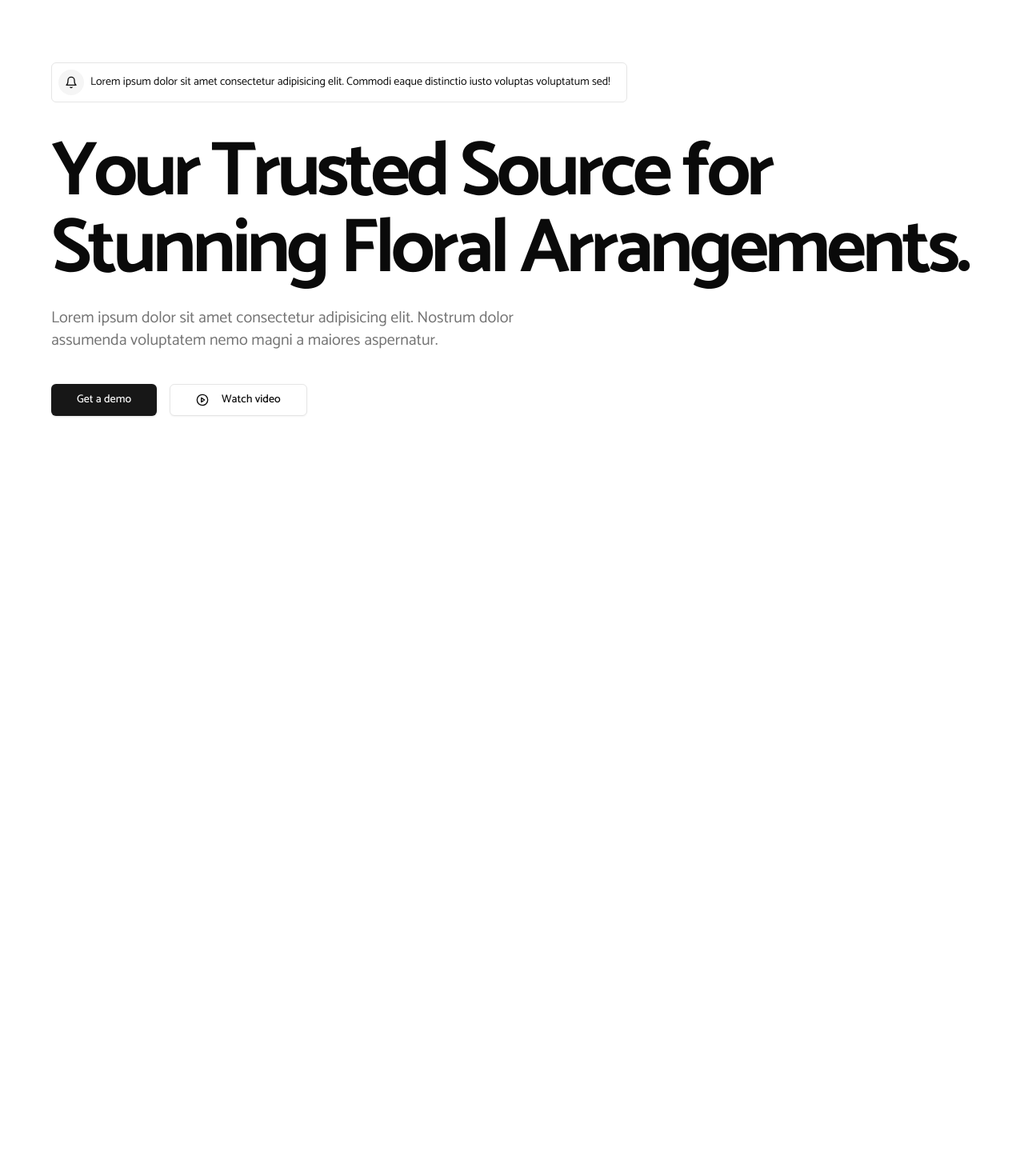
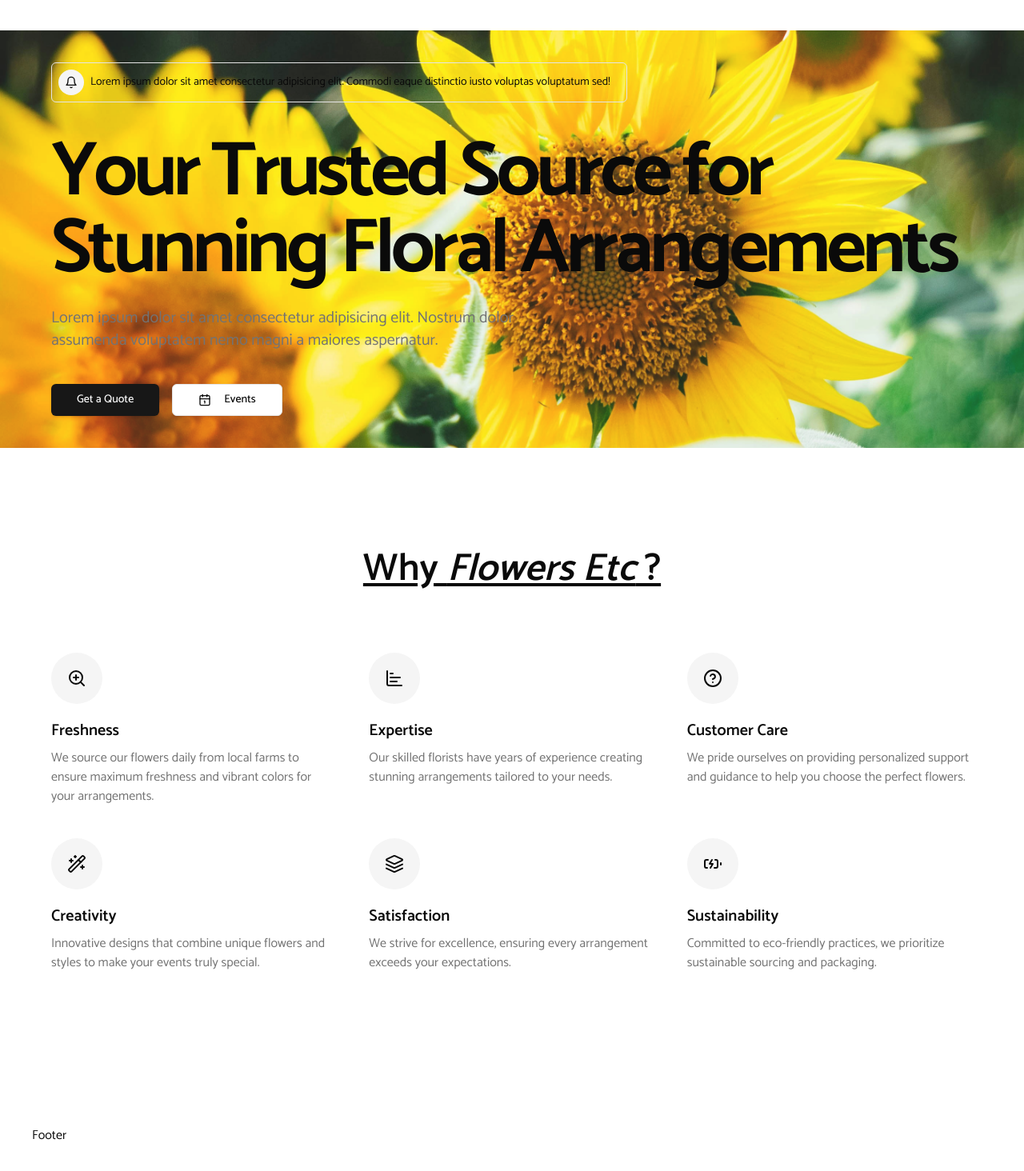
Before and after one commit to 1deyce/flowers-etc, a Next.js app: page / in a window 1280 px wide. Shown: the part 98-1562 px from the top of the page at 80% size. Before the commit the page ends 800 px from the top, so only its background shows below. Built offline with nearby package versions, Linux system fonts and the light colour scheme.

Commit message:
Added About section

```diff
--- a/app/events/page.tsx
+++ b/app/events/page.tsx
@@ -4,9 +4,9 @@ interface Props {}
 
 const Page: NextPage<Props> = ({}) => {
     return (
-        <div>
+        <section className='py-10 px-16'>
             Events Page
-        </div>
+        </section>
     )
 }
 
--- a/app/layout.tsx
+++ b/app/layout.tsx
@@ -3,6 +3,8 @@ import { Catamaran } from "next/font/google";
 import localFont from "next/font/local";
 import "./globals.css";
 import Nav from "@/components/shared/Nav";
+import Footer from "@/components/shared/Footer";
+import { Toaster } from "@/components/ui/sonner";
 
 export const metadata: Metadata = {
     title: "Flowers Etc.",
@@ -25,6 +27,8 @@ export default function RootLayout({
             >
                 <Nav />
                 {children}
+                <Toaster />
+                <Footer />
             </body>
         </html>
     );
--- a/app/page.tsx
+++ b/app/page.tsx
@@ -1,10 +1,11 @@
+import About from "@/components/homepage/About";
 import Hero from "@/components/homepage/Hero";
-import Nav from "@/components/shared/Nav";
 
 export default function Home() {
     return (
         <>
             <Hero />
+            <About />
         </>
     );
 }
--- /dev/null
+++ b/components/homepage/About.tsx
@@ -0,0 +1,74 @@
+import {
+    BarChartHorizontal,
+    BatteryCharging,
+    CircleHelp,
+    Layers,
+    WandSparkles,
+    ZoomIn,
+} from 'lucide-react';
+
+const reasons = [
+    {
+        title: 'Freshness',
+        description:
+            'We source our flowers daily from local farms to ensure maximum freshness and vibrant colors for your arrangements.',
+        icon: <ZoomIn className="size-6" />,
+    },
+    {
+        title: 'Expertise',
+        description:
+            'Our skilled florists have years of experience creating stunning arrangements tailored to your needs.',
+        icon: <BarChartHorizontal className="size-6" />,
+    },
+    {
+        title: 'Customer Care',
+        description:
+            'We pride ourselves on providing personalized support and guidance to help you choose the perfect flowers.',
+        icon: <CircleHelp className="size-6" />,
+    },
+    {
+        title: 'Creativity',
+        description:
+            'Innovative designs that combine unique flowers and styles to make your events truly special.',
+        icon: <WandSparkles className="size-6" />,
+    },
+    {
+        title: 'Satisfaction',
+        description:
+            'We strive for excellence, ensuring every arrangement exceeds your expectations.',
+        icon: <Layers className="size-6" />,
+    },
+    {
+        title: 'Sustainability',
+        description:
+            'Committed to eco-friendly practices, we prioritize sustainable sourcing and packaging.',
+        icon: <BatteryCharging className="size-6" />,
+    },
+];
+
+const About = () => {
+    return (
+        <section className="py-32 px-16">
+            <div className="">
+                <div className="mb-10 md:mb-20">
+                    <h2 className="mb-2 text-center text-3xl font-semibold lg:text-5xl underline underline-offset-4">
+                        Why <span className='italic'>Flowers Etc</span> ?
+                    </h2>
+                </div>
+                <div className="grid gap-10 md:grid-cols-2 lg:grid-cols-3">
+                    {reasons.map((reason, i) => (
+                        <div key={i} className="flex flex-col">
+                            <div className="mb-5 flex size-16 items-center justify-center rounded-full bg-accent">
+                                {reason.icon}
+                            </div>
+                            <h3 className="mb-2 text-xl font-semibold">{reason.title}</h3>
+                            <p className="text-muted-foreground">{reason.description}</p>
+                        </div>
+                    ))}
+                </div>
+            </div>
+        </section>
+    );
+};
+
+    export default About;
--- a/components/homepage/Hero.tsx
+++ b/components/homepage/Hero.tsx
@@ -1,12 +1,20 @@
-import { Bell, PlayCircle } from 'lucide-react';
-
+import { Bell, Calendar1 } from 'lucide-react';
 import { Badge } from '@/components/ui/badge';
 import { Button } from '@/components/ui/button';
+import Image from 'next/image';
 
 const Hero = () => {
     return (
-        <section className="py-10 px-16">
-            <div className="container">
+        <section className="py-10 px-16 bg-[url('/images/sunflower.jpg') bg-cover bg-center h-full w-full relative">
+            <div className="absolute inset-0 -z-50 opacity-90">
+                <Image
+                    src="/images/sunflower.jpg"
+                    alt="Sunflower"
+                    layout="fill"
+                    objectFit="cover"
+                />
+            </div>
+            <div className="z-50">
                 <Badge
                     variant="outline"
                     className="mb-4 max-w-full text-sm font-normal lg:mb-10 lg:py-2 lg:pl-2 lg:pr-5"
@@ -20,7 +28,7 @@ const Hero = () => {
                     </p>
                 </Badge>
                 <h1 className="mb-6 text-4xl font-bold leading-none tracking-tighter md:text-[7vw] lg:text-8xl">
-                    Your Trusted Source for Stunning Floral Arrangements.
+                    Your Trusted Source for Stunning Floral Arrangements
                 </h1>
                 <p className="max-w-2xl text-muted-foreground md:text-[2vw] lg:text-xl">
                     Lorem ipsum dolor sit amet consectetur adipisicing elit. Nostrum dolor
@@ -28,11 +36,11 @@ const Hero = () => {
                 </p>
                 <div className="mt-6 flex flex-col gap-4 sm:flex-row lg:mt-10">
                     <Button size={'lg'} className="w-full md:w-auto">
-                        Get a demo
+                        Get a Quote
                     </Button>
                     <Button size={'lg'} variant={'outline'} className="w-full md:w-auto">
-                        <PlayCircle className="mr-2 size-4" />
-                        Watch video
+                        <Calendar1 className="mr-2 size-4" />
+                        Events
                     </Button>
                 </div>
             </div>
--- /dev/null
+++ b/components/shared/Footer.tsx
@@ -0,0 +1,13 @@
+
+
+const Footer = () => {
+    return (
+        <section className="py-16 px-10">
+            <div>
+                Footer
+            </div>
+        </section>
+    )
+};
+
+export default Footer;
--- a/components/shared/Nav.tsx
+++ b/components/shared/Nav.tsx
@@ -203,7 +203,7 @@ const Nav = () => {
                         </a>
                     </div>
                 </div>
-                <div className="flex gap-2">
+                <div className="flex gap-2 justify-center">
                     {/* TODO: Add Social Links here in place of auth ctas */}
                     <Button variant={'outline'}>Log in</Button>
                     <Button>Sign up</Button>
@@ -344,7 +344,7 @@ const Nav = () => {
                             <a
                             className={cn(
                                 buttonVariants({
-                                variant: 'ghost',
+                                    variant: 'ghost',
                                 }),
                                 'justify-start text-muted-foreground',
                             )}
@@ -355,7 +355,7 @@ const Nav = () => {
                             <a
                             className={cn(
                                 buttonVariants({
-                                variant: 'ghost',
+                                    variant: 'ghost',
                                 }),
                                 'justify-start text-muted-foreground',
                             )}
@@ -366,7 +366,7 @@ const Nav = () => {
                             <a
                             className={cn(
                                 buttonVariants({
-                                variant: 'ghost',
+                                    variant: 'ghost',
                                 }),
                                 'justify-start text-muted-foreground',
                             )}
--- /dev/null
+++ b/components/ui/sonner.tsx
@@ -0,0 +1,31 @@
+"use client"
+
+import { useTheme } from "next-themes"
+import { Toaster as Sonner } from "sonner"
+
+type ToasterProps = React.ComponentProps<typeof Sonner>
+
+const Toaster = ({ ...props }: ToasterProps) => {
+    const { theme = "system" } = useTheme()
+
+    return (
+        <Sonner
+            theme={theme as ToasterProps["theme"]}
+            className="toaster group"
+            toastOptions={{
+                classNames: {
+                    toast:
+                        "group toast group-[.toaster]:bg-background group-[.toaster]:text-foreground group-[.toaster]:border-border group-[.toaster]:shadow-lg",
+                    description: "group-[.toast]:text-muted-foreground",
+                    actionButton:
+                        "group-[.toast]:bg-primary group-[.toast]:text-primary-foreground",
+                    cancelButton:
+                        "group-[.toast]:bg-muted group-[.toast]:text-muted-foreground",
+                },
+            }}
+            {...props}
+        />
+    )
+}
+
+export { Toaster }
--- a/package.json
+++ b/package.json
@@ -17,8 +17,10 @@
     "clsx": "^2.1.1",
     "lucide-react": "^0.456.0",
     "next": "15.0.3",
+    "next-themes": "^0.4.3",
     "react": "19.0.0-rc-66855b96-20241106",
     "react-dom": "19.0.0-rc-66855b96-20241106",
+    "sonner": "^1.7.0",
     "tailwind-merge": "^2.5.4",
     "tailwindcss-animate": "^1.0.7"
   },
```
Also changed, not shown: public/images/sunflower.jpg (added), 1 other file (tests, documents, lock files or other folders).
